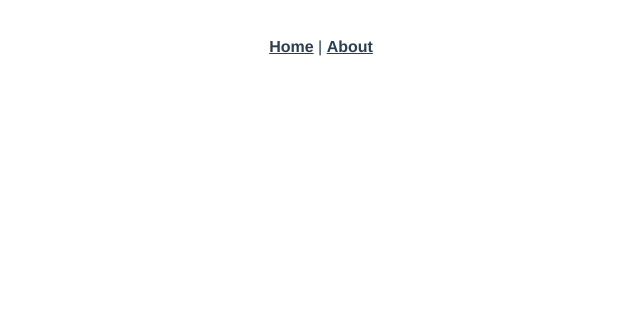
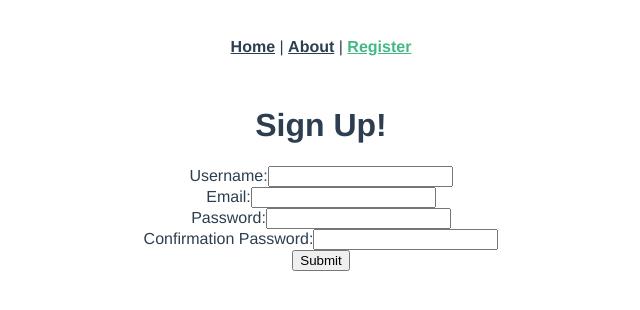
Before and after one commit to denzelbautista/Skinloot-Vuejs, a Vue app in the folder frontend/: page /register in a window 1280 px wide. Before the commit this address had no page. Shown: the top 310 px of the page, without its empty margins (319-959 px from the left). Built offline with nearby package versions, Linux system fonts and the light colour scheme.

Commit message:
ADD Register basico basico muy basico

```diff
--- a/frontend/package.json
+++ b/frontend/package.json
@@ -8,6 +8,7 @@
     "lint": "vue-cli-service lint"
   },
   "dependencies": {
+    "axios": "^1.4.0",
     "core-js": "^3.8.3",
     "vue": "^3.2.13",
     "vue-router": "^4.0.3"
--- a/frontend/src/App.vue
+++ b/frontend/src/App.vue
@@ -1,7 +1,8 @@
 <template>
   <nav>
     <router-link to="/">Home</router-link> |
-    <router-link to="/about">About</router-link>
+    <router-link to="/about">About</router-link> |
+    <router-link to="/register">Register</router-link>
   </nav>
   <router-view />
 </template>
--- a/frontend/src/router/index.js
+++ b/frontend/src/router/index.js
@@ -16,6 +16,12 @@ const routes = [
     component: () =>
       import(/* webpackChunkName: "about" */ "../views/AboutView.vue"),
   },
+  {
+    path: "/register",
+    name: "register",
+    component: () =>
+      import(/* webpackChunkName: "register" */ "../views/RegisterView.vue"),
+  },
 ];
 
 const router = createRouter({
--- /dev/null
+++ b/frontend/src/services/users.api.js
@@ -0,0 +1,14 @@
+import axios from "axios";
+
+const BASE_URL = "http://127.0.0.1:5002/users";
+
+export const registerUser = async (user) => {
+  try {
+    const { data } = await axios.post(BASE_URL, user);
+    console.log("data: ", data);
+
+    return data;
+  } catch (error) {
+    console.log("error here: ", error);
+  }
+};
--- /dev/null
+++ b/frontend/src/views/RegisterView.vue
@@ -0,0 +1,55 @@
+<template>
+  <div>
+    <h1>Sign Up!</h1>
+    <div v-if="!isUserSubmitted">
+      <form @submit.prevent.stop="registerUserEvent">
+        <div>
+          <label>Username:</label>
+          <input type="text" v-model="user.nickname" />
+        </div>
+        <div>
+          <label>Email:</label>
+          <input type="text" v-model="user.e_mail" />
+        </div>
+        <div>
+          <label>Password:</label>
+          <input type="password" v-model="user.password" />
+        </div>
+        <div>
+          <label>Confirmation Password:</label>
+          <input type="password" v-model="user.confirmationPassword" />
+        </div>
+        <button class="submit-button" type="submit">Submit</button>
+      </form>
+    </div>
+  </div>
+</template>
+
+<script>
+import { registerUser } from "@/services/users.api";
+export default {
+  name: "RegisterUser",
+  data() {
+    return {
+      user: {
+        nickname: "",
+        e_mail: "",
+        password: "",
+        confirmationPassword: "",
+      },
+      errorLists: [],
+      isUserSubmitted: false,
+    };
+  },
+  methods: {
+    async registerUserEvent() {
+      const { success, errors = [] } = await registerUser(this.user);
+      if (success) {
+        this.isUserSubmitted = true;
+      } else {
+        this.errorLists = errors;
+      }
+    },
+  },
+};
+</script>
```
Also changed, not shown: frontend/src/views/Register.vue (deleted, +0 -9 lines), 1 other file (tests, documents, lock files or other folders).
